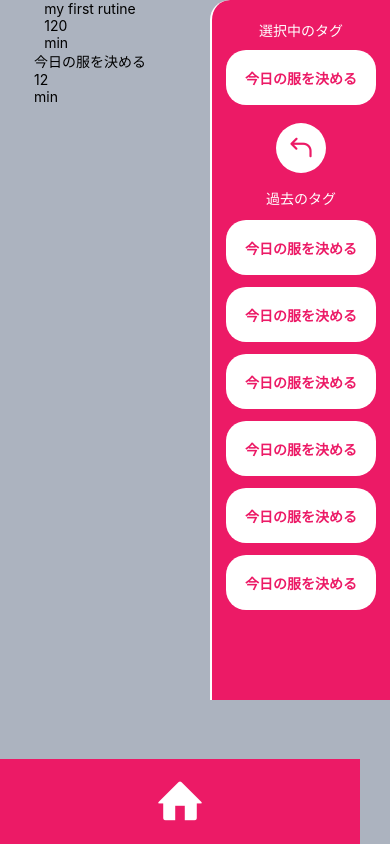
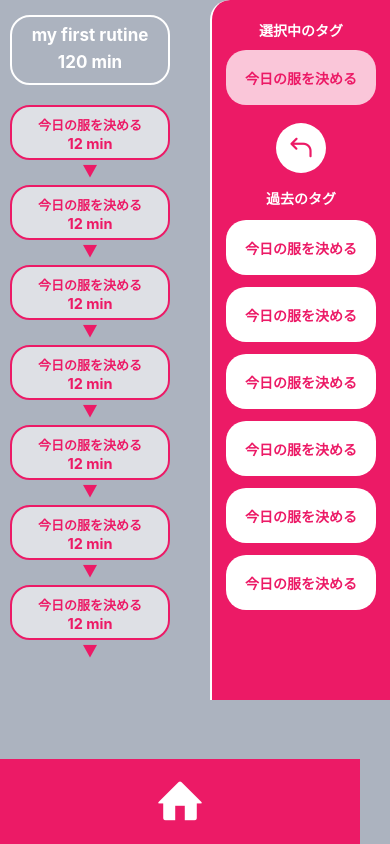
Before and after one commit to daikinetic/Mone, a React Native app: screen / in a window 390 px wide. Built offline with nearby package versions, Linux system fonts and the light colour scheme.

Commit message:
Update TagPastScreen

```diff
--- a/src/screens/TagPastScreen.jsx
+++ b/src/screens/TagPastScreen.jsx
@@ -13,28 +13,111 @@ export default function TagPastScreen() {
         <View style={styles.container}>
             <View style={styles.leftContainer}>
                 <View style={styles.tagHeader}>
-                    <View style={styles.tagTheme}>
+                    <View style={styles.tagThemePlace}>
                         <Text style={styles.tagThemeText}>my first rutine</Text>
-                    </View>
-                    <View style={styles.tagTimeAll}>
-                        <Text style={styles.tagTimeAllNumber}>120</Text>
-                        <Text style={styles.tagTimeAllmin}>min</Text>
+                        <View style={styles.tagTimeAll}>
+                            <Text style={styles.tagTimeAllNumber}>120</Text>
+                            <Text style={styles.tagTimeAllmin}> min</Text>
+                        </View>
                     </View>
                 </View>
-                <View style={styles.tagItem}>
-                    <View style={styles.tagTitle}>
-                        <Text style={styles.tagTitleText}>今日の服を決める</Text>
-                    </View>
-                    <View style={styles.tagTimes}>
-                        <View style={styles.tagTime}>
-                            <Text style={styles.tagTimeText}>12</Text>
+
+                <View style={styles.tagArea}>
+                    <View style={styles.tagItemArea}>
+                        <View style={styles.tagItem}>
+                            <Text style={styles.tagTitleText}>今日の服を決める</Text>
+                            <View style={styles.tagTime}>
+                                <Text style={styles.tagTimeText}>12</Text>
+                                <Text style={styles.tagMinText}> min</Text>
+                            </View>
+                        </View>
+
+                        <View style={styles.triangle}>
+                            <Entypo name="triangle-down" size={28} color="#ec1a66" />
                         </View>
                     </View>
-                    <View style={styles.tagMin}>
-                        <Text style={styles.tagMinText}>min</Text>
+                    <View style={styles.tagItemArea}>
+                        <View style={styles.tagItem}>
+                            <Text style={styles.tagTitleText}>今日の服を決める</Text>
+                            <View style={styles.tagTime}>
+                                <Text style={styles.tagTimeText}>12</Text>
+                                <Text style={styles.tagMinText}> min</Text>
+                            </View>
+                        </View>
+
+                        <View style={styles.triangle}>
+                            <Entypo name="triangle-down" size={28} color="#ec1a66" />
+                        </View>
+                    </View>
+                    <View style={styles.tagItemArea}>
+                        <View style={styles.tagItem}>
+                            <Text style={styles.tagTitleText}>今日の服を決める</Text>
+                            <View style={styles.tagTime}>
+                                <Text style={styles.tagTimeText}>12</Text>
+                                <Text style={styles.tagMinText}> min</Text>
+                            </View>
+                        </View>
+
+                        <View style={styles.triangle}>
+                            <Entypo name="triangle-down" size={28} color="#ec1a66" />
+                        </View>
+                    </View>
+                    <View style={styles.tagItemArea}>
+                        <View style={styles.tagItem}>
+                            <Text style={styles.tagTitleText}>今日の服を決める</Text>
+                            <View style={styles.tagTime}>
+                                <Text style={styles.tagTimeText}>12</Text>
+                                <Text style={styles.tagMinText}> min</Text>
+                            </View>
+                        </View>
+
+                        <View style={styles.triangle}>
+                            <Entypo name="triangle-down" size={28} color="#ec1a66" />
+                        </View>
+                    </View>
+                    <View style={styles.tagItemArea}>
+                        <View style={styles.tagItem}>
+                            <Text style={styles.tagTitleText}>今日の服を決める</Text>
+                            <View style={styles.tagTime}>
+                                <Text style={styles.tagTimeText}>12</Text>
+                                <Text style={styles.tagMinText}> min</Text>
+                            </View>
+                        </View>
+
+                        <View style={styles.triangle}>
+                            <Entypo name="triangle-down" size={28} color="#ec1a66" />
+                        </View>
+                    </View>
+                    <View style={styles.tagItemArea}>
+                        <View style={styles.tagItem}>
+                            <Text style={styles.tagTitleText}>今日の服を決める</Text>
+                            <View style={styles.tagTime}>
+                                <Text style={styles.tagTimeText}>12</Text>
+                                <Text style={styles.tagMinText}> min</Text>
+                            </View>
+                        </View>
+
+                        <View style={styles.triangle}>
+                            <Entypo name="triangle-down" size={28} color="#ec1a66" />
+                        </View>
+                    </View>
+                    <View style={styles.tagItemArea}>
+                        <View style={styles.tagItem}>
+                            <Text style={styles.tagTitleText}>今日の服を決める</Text>
+                            <View style={styles.tagTime}>
+                                <Text style={styles.tagTimeText}>12</Text>
+                                <Text style={styles.tagMinText}> min</Text>
+                            </View>
+                        </View>
+
+                        <View style={styles.triangle}>
+                            <Entypo name="triangle-down" size={28} color="#ec1a66" />
+                        </View>
                     </View>
                 </View>
             </View>
+
+
             <View style={styles.rightContainer}>
                 <View style={styles.selected}>
                     <Text style={styles.selectedText}>選択中のタグ</Text>
@@ -92,6 +175,99 @@ const styles = StyleSheet.create({
         alignItems:"center",
         flexDirection: "column"
     },
+    tagHeader: {
+        width:175,
+        height:105,
+        alignItems:"center",
+    },
+    tagThemePlace: {
+        width:160,
+        height: 70,
+        borderWidth: 2,
+        borderColor: "#ffffff",
+        borderRadius: 20,
+        position: "absolute",
+        top:15,
+        alignItems:"center",
+        flexDirection: "column"
+    },
+    tagThemeText: {
+        color: "#ffffff",
+        fontSize:17,
+        fontWeight:"bold",
+        position: "absolute",
+        top:8
+    },
+    tagTimeAll: {
+        width: 140,
+        height: 32,
+        position: "absolute",
+        bottom:5,
+        flexDirection: "row",
+        alignItems:"center",
+        justifyContent: "center"
+    },
+    tagTimeAllNumber: {
+        color: "#ffffff",
+        fontSize: 17,
+        fontWeight: "bold"
+    },
+    tagTimeAllmin: {
+        color: "#ffffff",
+        fontSize: 17,
+        fontWeight: "bold"
+    },
+    tagArea: {
+        width:170,
+        height:50,
+        alignItems: "center",
+        flexDirection: "column"
+    },
+    tagItemArea: {
+        width:170,
+        height:80,
+        alignItems: "center"
+    },
+    tagItem:{
+        alignItems: "center",
+        flexDirection: "column",
+        backgroundColor: "rgba(255,255,255,0.6)",
+        width:160,
+        height:55,
+        borderWidth:2,
+        borderColor: "#ec1a66",
+        borderRadius: 20,
+    },
+    tagTitleText: {
+        color: "#ec1a66",
+        fontSize: 13,
+        fontWeight: "bold",
+        position: "absolute",
+        top:8,
+    },
+    tagTime: {
+        width:120,
+        height:22,
+        position:"absolute",
+        bottom:4,
+        flexDirection: "row",
+        alignItems: "center",
+        justifyContent: "center"
+    },
+    tagTimeText: {
+        color: "#ec1a66",
+        fontSize: 14.5,
+        fontWeight: "bold"
+    },
+    tagMinText: {
+        color: "#ec1a66",
+        fontSize: 14.5,
+        fontWeight: "bold"
+    },
+    triangle: {
+        position: "absolute",
+        bottom:-1.5
+    },
     rightContainer: {
         width:180,
         height:700,
@@ -114,10 +290,11 @@ const styles = StyleSheet.create({
     selectedText: {
         color: "#ffffff",
         position: "absolute",
-        top:20
+        top:20,
+        fontWeight:"bold"
     },
     selectedTag: {
-        backgroundColor: "#ffffff",
+        backgroundColor: "rgba(255,255,255,0.75)",
         width:150,
         height:55,
         borderRadius:20,
@@ -142,7 +319,8 @@ const styles = StyleSheet.create({
     },
     pastText: {
         color: "#ffffff",
-        marginTop: 8
+        marginTop: 8,
+        fontWeight:"bold"
     },
     pastTagArea: {
         width: 165,
```
